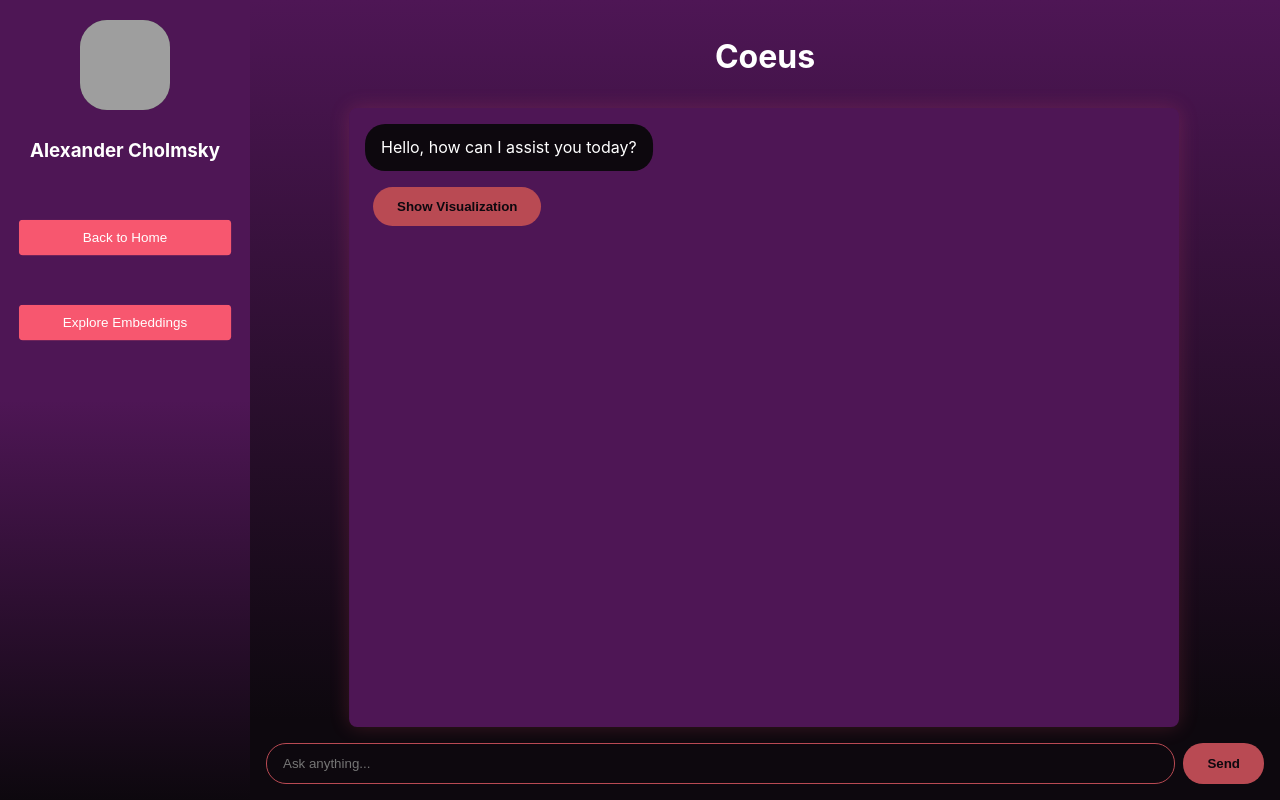
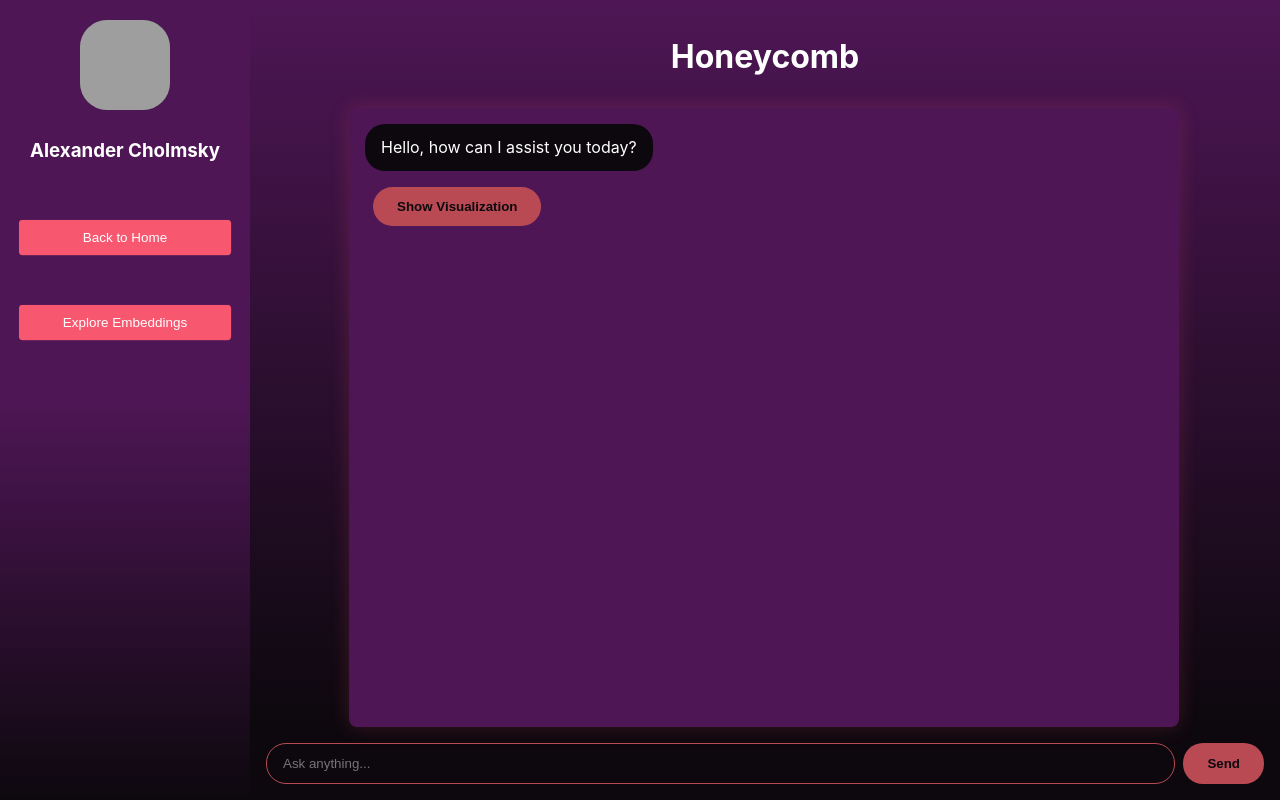
Before and after one commit to jasondu7297/honeycomb, a React (Create React App) app in the folder apps/coeus-fe/: page /chat in a window 1280 px wide. Built offline with nearby package versions, Linux system fonts and the light colour scheme; grey boxes are pictures that could not be loaded.

Commit message:
readme final changes

```diff
--- a/apps/coeus-fe/src/components/ChatInterface.js
+++ b/apps/coeus-fe/src/components/ChatInterface.js
@@ -527,8 +527,7 @@ const ChatInterface = () => {
 
       {/* Branching Modal */}
       {selectedCheckpoint && (
-        <BranchModal
-          checkpoint={selectedCheckpoint}
+        <BranchModal onClose={() => setSelectedCheckpoint(null)} checkpoint={selectedCheckpoint}
         />
       )}
     </div>
--- a/apps/coeus-fe/src/components/CoeusHeader.js
+++ b/apps/coeus-fe/src/components/CoeusHeader.js
@@ -9,7 +9,7 @@ import React from 'react';
   };
 
 const CoeusHeader = () => {
-    return <h1 style={titleStyle}>Coeus</h1>
+    return <h1 style={titleStyle}>Honeycomb</h1>
 }
 
 export default CoeusHeader;
```
Also changed, not shown: 1 other file (tests, documents, lock files or other folders).
